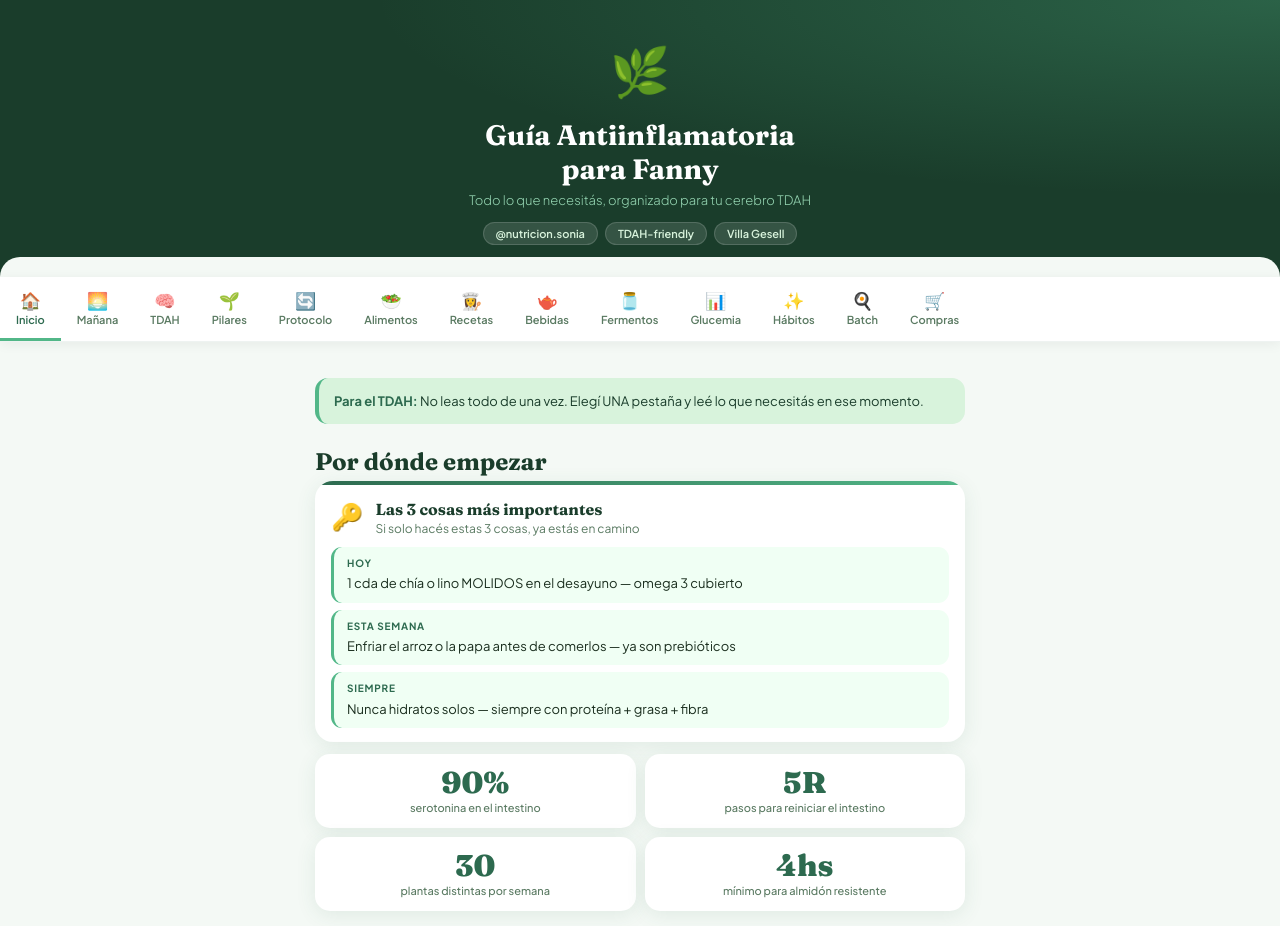
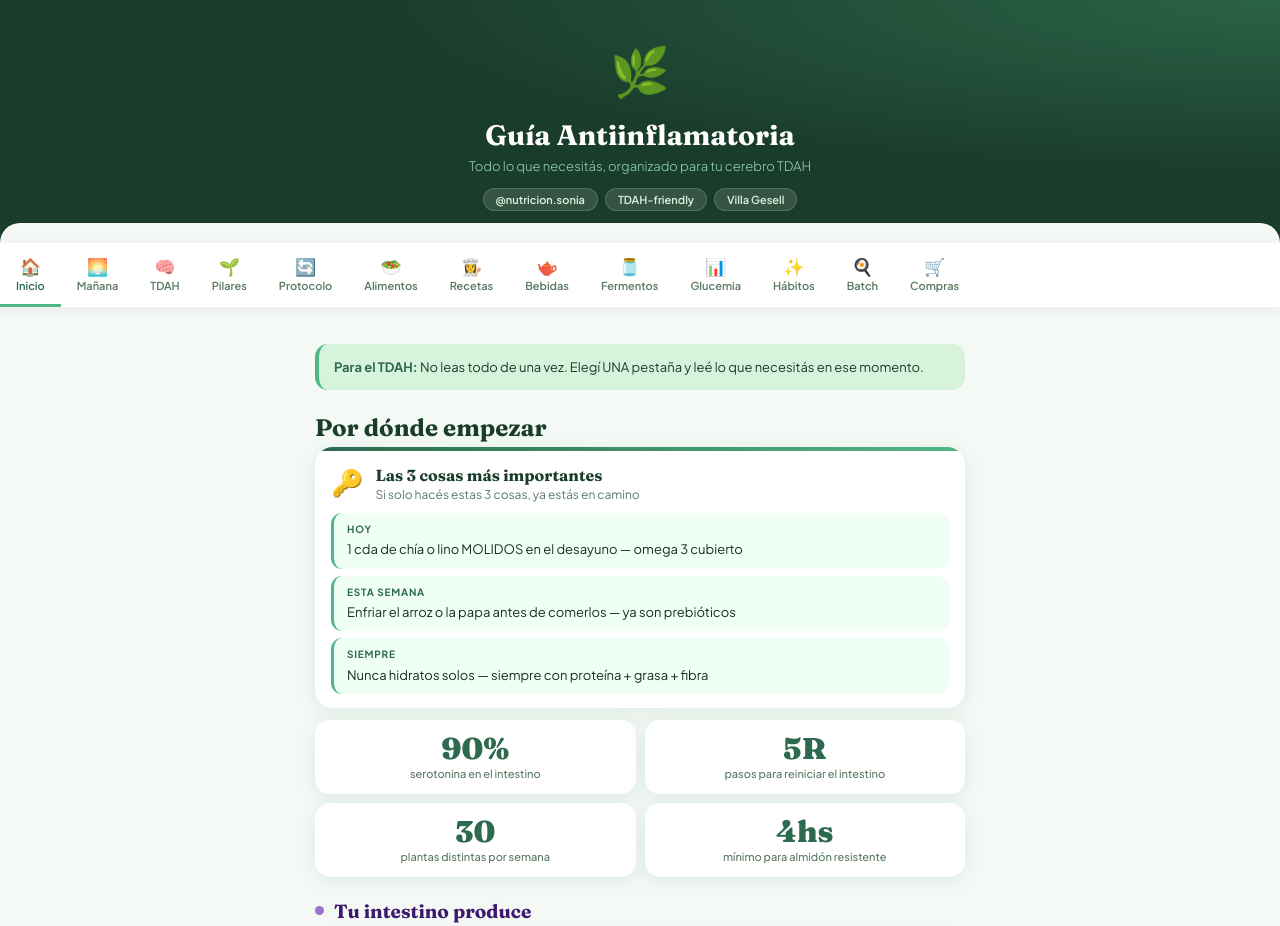
Before and after one commit to fanny665em-hash/Guia-antiinfflamatoria, a website: page guia_app_v3.html in a window 1280 px wide. Shown: the top 926 px of the page. Drawn offline with Linux system fonts and the light colour scheme.

Commit message:
Update guia_app_v3.html

```diff
--- a/guia_app_v3.html
+++ b/guia_app_v3.html
@@ -236,7 +236,7 @@ body{font-family:'Plus Jakarta Sans',sans-serif;background:var(--bg);color:var(-
 
 <div class="hero">
   <span class="hero-emoji">🌿</span>
-  <h1>Guía Antiinflamatoria<br>para Fanny</h1>
+  <h1>Guía Antiinflamatoria<br></h1>
   <p class="hero-sub">Todo lo que necesitás, organizado para tu cerebro TDAH</p>
   <div class="hero-pills">
     <span class="pill">@nutricion.sonia</span>
```
